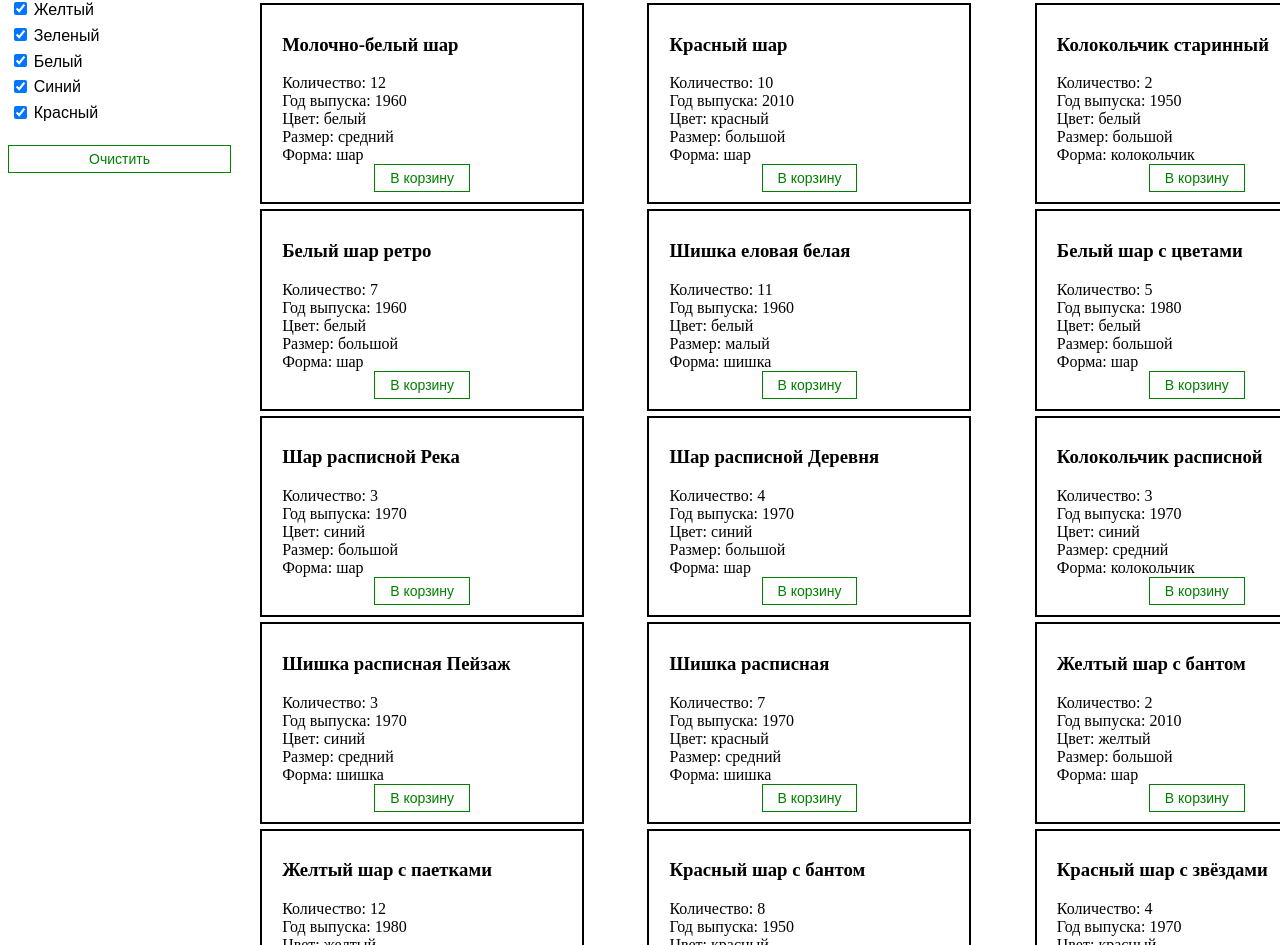
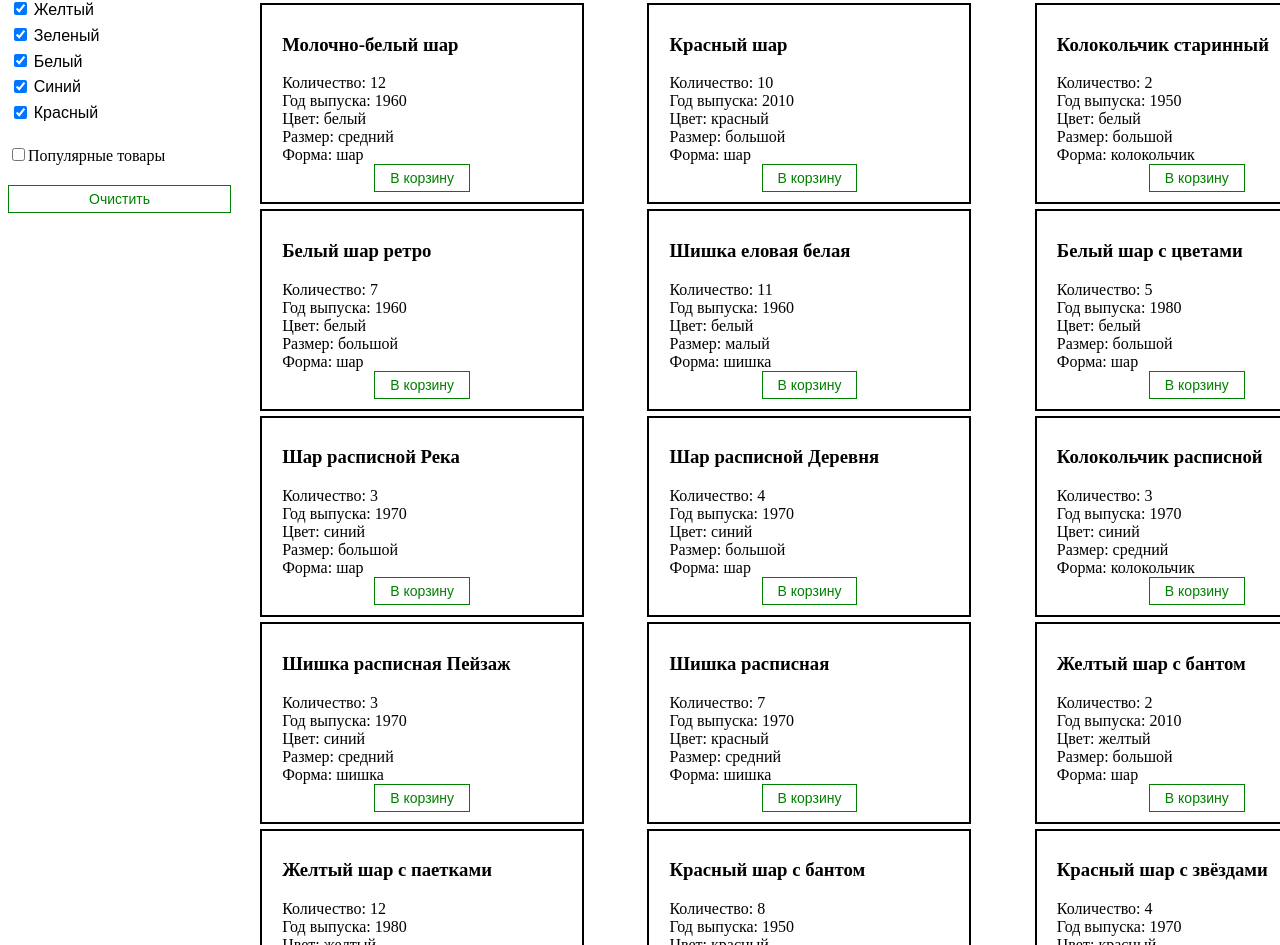
Before and after one commit to kate-js/store, a React (Vite) app: page / in a window 1280 px wide. Shown: the part 768-1713 px from the top of the page. Built offline with nearby package versions, Linux system fonts and the light colour scheme.

Commit message:
feat: add filter by popular goods

```diff
--- a/src/components/main/Main.tsx
+++ b/src/components/main/Main.tsx
@@ -42,6 +42,7 @@ const Main = () => {
     Blue: true,
     Red: true,
   });
+  const [favorite, setFavorite] = useState(false);
 
   useEffect(() => {
     sortCard(selectedSort);
@@ -51,10 +52,7 @@ const Main = () => {
     setSelectedSort(sort);
     switch (sort) {
       case 'title':
-        console.log('ok');
-        console.log('1', displayedCards.length);
         setDisplayedCards([...displayedCards].sort((a, b) => a.name.localeCompare(b.name)));
-        console.log('2', displayedCards.length);
         break;
       case 'titleReversed':
         setDisplayedCards([...displayedCards].sort((a, b) => b.name.localeCompare(a.name)));
@@ -131,6 +129,17 @@ const Main = () => {
       Blue: true,
       Red: true,
     });
+    setFavorite(false);
+  };
+
+  const changeFavorite = () => {
+    if (favorite) {
+      setDisplayedCards(cards);
+      setFavorite(false);
+    } else {
+      setDisplayedCards([...displayedCards].filter((card) => card.favorite === true));
+      setFavorite(true);
+    }
   };
 
   return (
@@ -210,6 +219,10 @@ const Main = () => {
             <label htmlFor="Red">Красный</label>
           </div>
         </div>
+        <div>
+          <input type="checkbox" id="favorite" name="favorite" checked={favorite} onChange={changeFavorite} />
+          <label htmlFor="favorite">Популярные товары</label>
+        </div>
         <MyButton onClick={cleanFilters}>Очистить</MyButton>
       </div>
 
```
